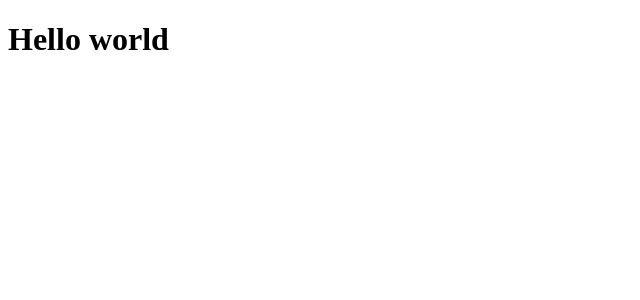
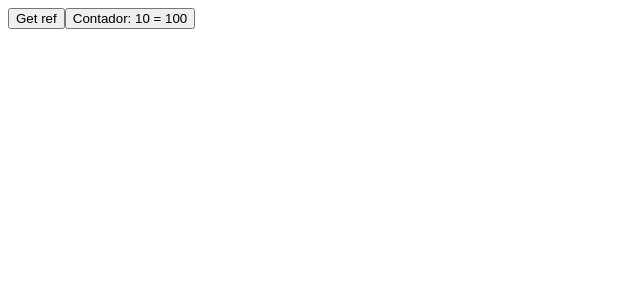
Before and after one commit to fpiola/c-reactjs, a React (Create React App) app: page / in a window 1280 px wide. Shown: the top 300 px of the page, without its empty margins (0-640 px from the left). Built offline with nearby package versions, Linux system fonts and the light colour scheme.

Commit message:
useState  useEffect  useCallback useMemo useRef

```diff
--- a/src/App.js
+++ b/src/App.js
@@ -1,7 +1,44 @@
+import React, { useState, useEffect, useCallback, useMemo, useRef } from 'react';
+
 function App() {
+
+  const [contador, setContador] = useState(10)
+  const buttonRef = useRef(null)
+
+  useEffect(() => {
+
+    let timer = setInterval(()=>{
+      //setContador((value) => value -1)
+    }, 1000)
+
+    console.log('chamou o useEffect')
+    return () => {
+      clearInterval(timer)
+      // cleanup
+      console.log('cleanup')
+    }
+  }, []);
+
+  //memoization
+
+  // useCallback para funções
+  const incrementa = useCallback(() =>{
+    setContador((value) => value + 1)
+  }, [])
+
+  //useMemo para valores pesados
+  const multiplicado = useMemo(() => contador * 10, [contador])
+
+  const getRef = () => {
+    //console.log(buttonRef.current.innerText)
+    buttonRef.current.innerText = "opa";
+
+  }
+
   return (
     <div className="App">
-        <h1>Hello world</h1>
+      <button onClick={getRef}>Get ref</button>
+      <button onClick={incrementa} ref={buttonRef}>Contador: {contador} = {multiplicado}</button>
     </div>
   );
 }
```
Also changed, not shown: src/App.css (added).
